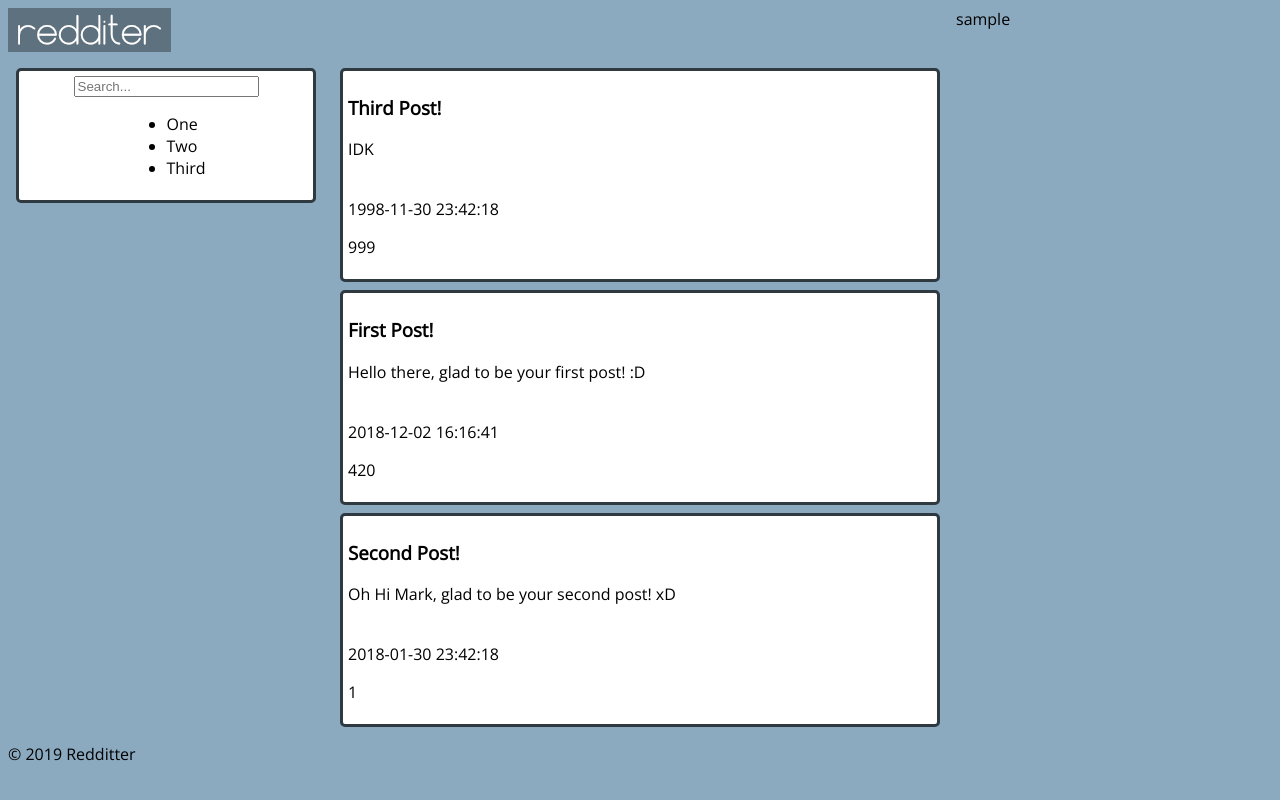
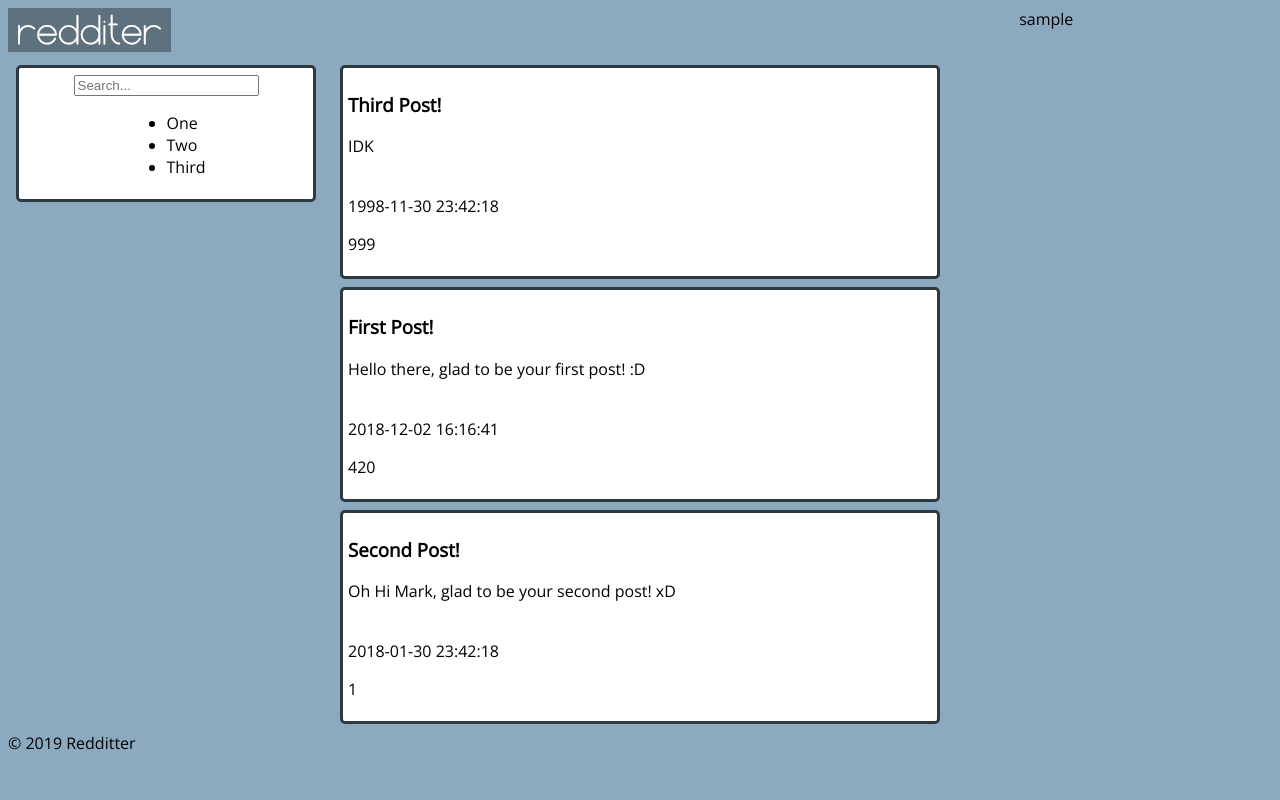
Before and after one commit to Rockdell/3LTW, a PHP site: page /pages/feed_page.php in a window 1280 px wide. Run offline with PHP 8.4, Linux system fonts and the light colour scheme; the visitor is signed in with stand-in values (Sample User, id 1); data comes from the database, SQL or seed files in the repository.

Commit message:
Reformated code

```diff
--- a/css/style.css
+++ b/css/style.css
@@ -1,19 +1,41 @@
 body {
 	background-color: #8baabf;
 	font-family: 'Open Sans', sans-serif;
+
+	display: grid;
+	grid-template-areas: "header" "main" "footer";
+}
+
+/* Header */
+
+header {
+	display: grid;
+	grid-auto-columns: 80% auto;
+	grid-template-areas: "logo user";
+}
+
+header#top-bar {
+	grid-area: header;
+}
+
+header#user-bar {
+	grid-area: user;
+}
+
+/* Footer */
+
+footer {
+	grid-area: footer;
 }
 
 /* Feed page */
 #feed {
+	grid-area: main;
 	grid-template-columns: 25% auto 25%;
-	grid-template-areas: "header header user-bar" "side-bar main ." "side-bar main ." ". main ." "footer footer footer";
+	grid-template-areas: "side-bar main ." "side-bar main ." ". main .";
 }
 
-#feed > #user-bar {
-	grid-area: user-bar;
-}
-
-#feed > #side-bar {
+#feed #side-bar {
 	grid-area: side-bar;
 
 	overflow: hidden;
@@ -23,7 +45,7 @@ body {
 	justify-content: flex-start;
 }
 
-#feed > #list-posts {
+#feed #list-posts {
 	grid-area: main;
 	overflow: auto;
 }
@@ -40,21 +62,11 @@ body {
 	grid-template-areas: "header header header" ". main ." "footer footer footer";
 }
 
-#post > #user-bar {
-	grid-area: user-bar;
-}
-
 #post > #story-post {
 	grid-area: main;
 }
 
-#top-bar {
-	grid-area: header;
-}
-
-#bottom-bar {
-	grid-area: footer;
-}
+/* -- */
 
 #side-bar > #search {
 	align-self: center;
@@ -64,12 +76,23 @@ body {
 	align-self: center;
 }
 
-#list-posts > #story-post {
+#list-posts #story-post {
 	align-self: center;
 }
 
-#list-posts > #story-post:hover {
+#list-posts #story-post:hover {
 	box-shadow: 0px 5px 20px 0px #2e3940;
+}
+
+#story-post a {
+	display: block;
+	height: 100%;
+	width: 100%;
+}
+
+a {
+	color: black;
+	text-decoration: none;
 }
 
 .page {
@@ -84,8 +107,3 @@ body {
 	border: medium solid #2e3940;
 	border-radius: 5px;
 }
-
-a {
-	color: black;
-	text-decoration: none;
-}
--- a/pages/feed_page.php
+++ b/pages/feed_page.php
@@ -1,22 +1,20 @@
-<?php require_once($_SERVER['DOCUMENT_ROOT'].'/includes/init.php'); ?>
+<?php
+	require_once($_SERVER['DOCUMENT_ROOT'].'/includes/init.php');
+	include_once($_SERVER['DOCUMENT_ROOT'].'/templates/common/header.php');
+?>
 
 <div id='feed' class='page'>
-	<?php
-		include_once($_SERVER['DOCUMENT_ROOT'].'/templates/common/header.php');
-		include_once($_SERVER['DOCUMENT_ROOT'].'/templates/components/side-bar.php');
-	?>
+	<?php include_once($_SERVER['DOCUMENT_ROOT'].'/templates/components/side-bar.php'); ?>
 
 	<div id='list-posts'>
-		<?php include_once($_SERVER['DOCUMENT_ROOT'].'/database/post.php');
+		<?php
+			include_once($_SERVER['DOCUMENT_ROOT'].'/database/post.php');
 			$posts = getAllPosts('p', 'd');
 			foreach($posts as $post) {
 				include($_SERVER['DOCUMENT_ROOT'].'/templates/components/story-post.php');
 			}
 		?>
 	</div>
+</div>
 
-	<?php
-		include_once($_SERVER['DOCUMENT_ROOT'].'/templates/components/user-bar.php');
-		include_once($_SERVER['DOCUMENT_ROOT'].'/templates/common/footer.php');
-	?>
-</div>
+<?php include_once($_SERVER['DOCUMENT_ROOT'].'/templates/common/footer.php'); ?>
--- a/templates/common/header.php
+++ b/templates/common/header.php
@@ -8,8 +8,9 @@
         <link href='https://fonts.googleapis.com/css?family=Open+Sans' rel='stylesheet'>
     </head>
     <body>
-        <header id='top-bar'>
-            <div>
-                <a href='/pages/start_page.php'><img src='/img/logo.png' /></a>
+        <header>
+            <div id='top-bar'>
+                <a href='/'><img src='/img/logo.png' /></a>
             </div>
+            <?php include_once($_SERVER['DOCUMENT_ROOT'].'/templates/components/user-bar.php'); ?>
         </header>
--- a/templates/components/story-post.php
+++ b/templates/components/story-post.php
@@ -1,8 +1,6 @@
 <article id='story-post' class='container'>
     <a href='/pages/post_page.php?id=<?=$post['postID']?>'>
-        <header>
-            <h3><?=$post['title']?></h3>
-        </header>
+        <h3><?=$post['title']?></h3>
         <p><?=$post['content']?></p> <br> <?=$post['postDate']?>
         <p> <?=$post['points']?> </p>
     </a>
--- a/templates/components/user-bar.php
+++ b/templates/components/user-bar.php
@@ -1,3 +1,3 @@
-<aside id='user-bar'>
+<div id='user-bar'>
     <a href='/pages/user_page.php?id=<?=$_SESSION['username']?>'><?=$_SESSION['username']?></a>
-</aside>
+</div>
```
Also changed, not shown: index.php (+12 -1 lines), pages/post_page.php (+6 -5 lines), pages/start_page.php (deleted, +0 -16 lines), pages/user_page.php (+6 -2 lines).
